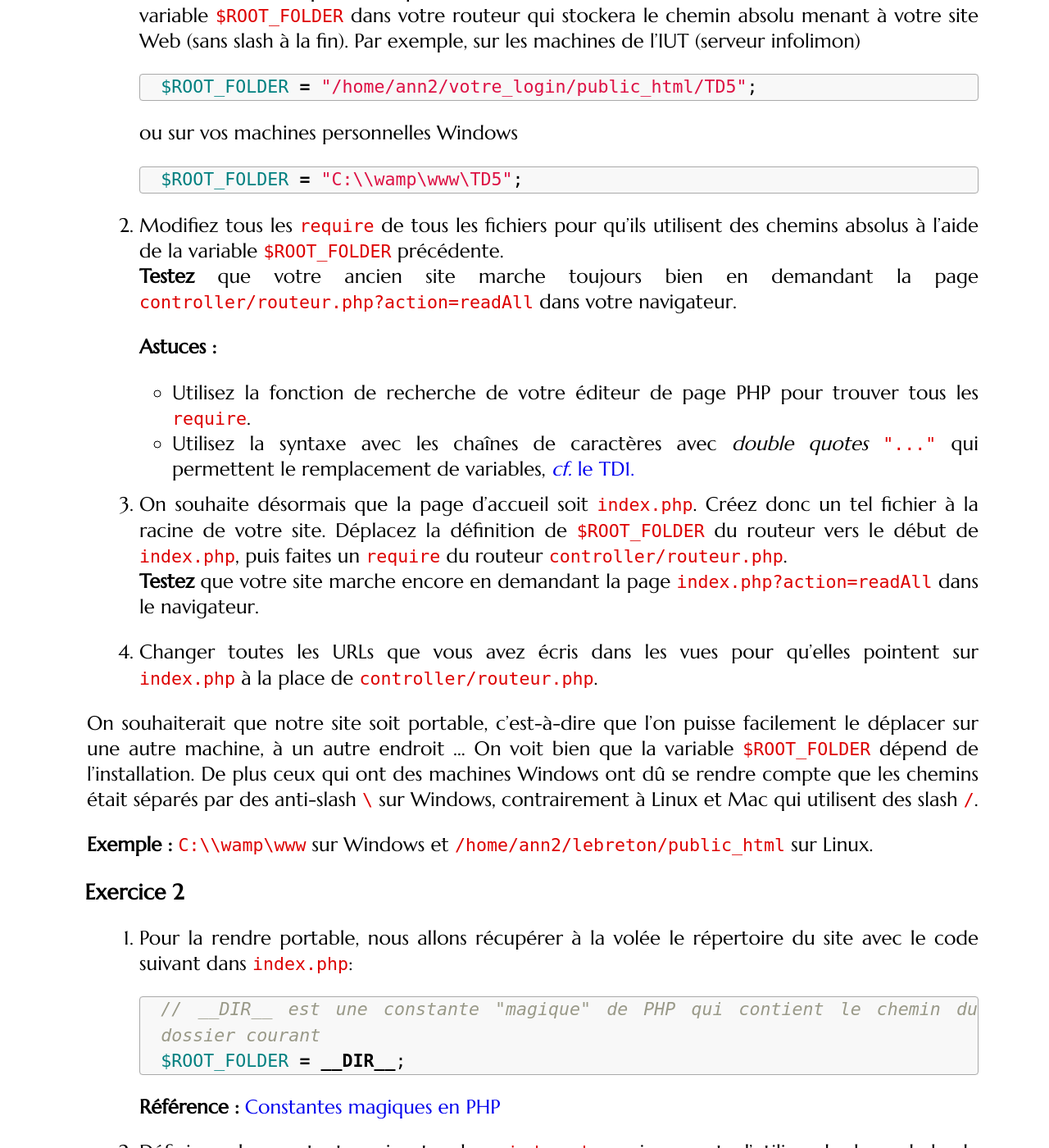
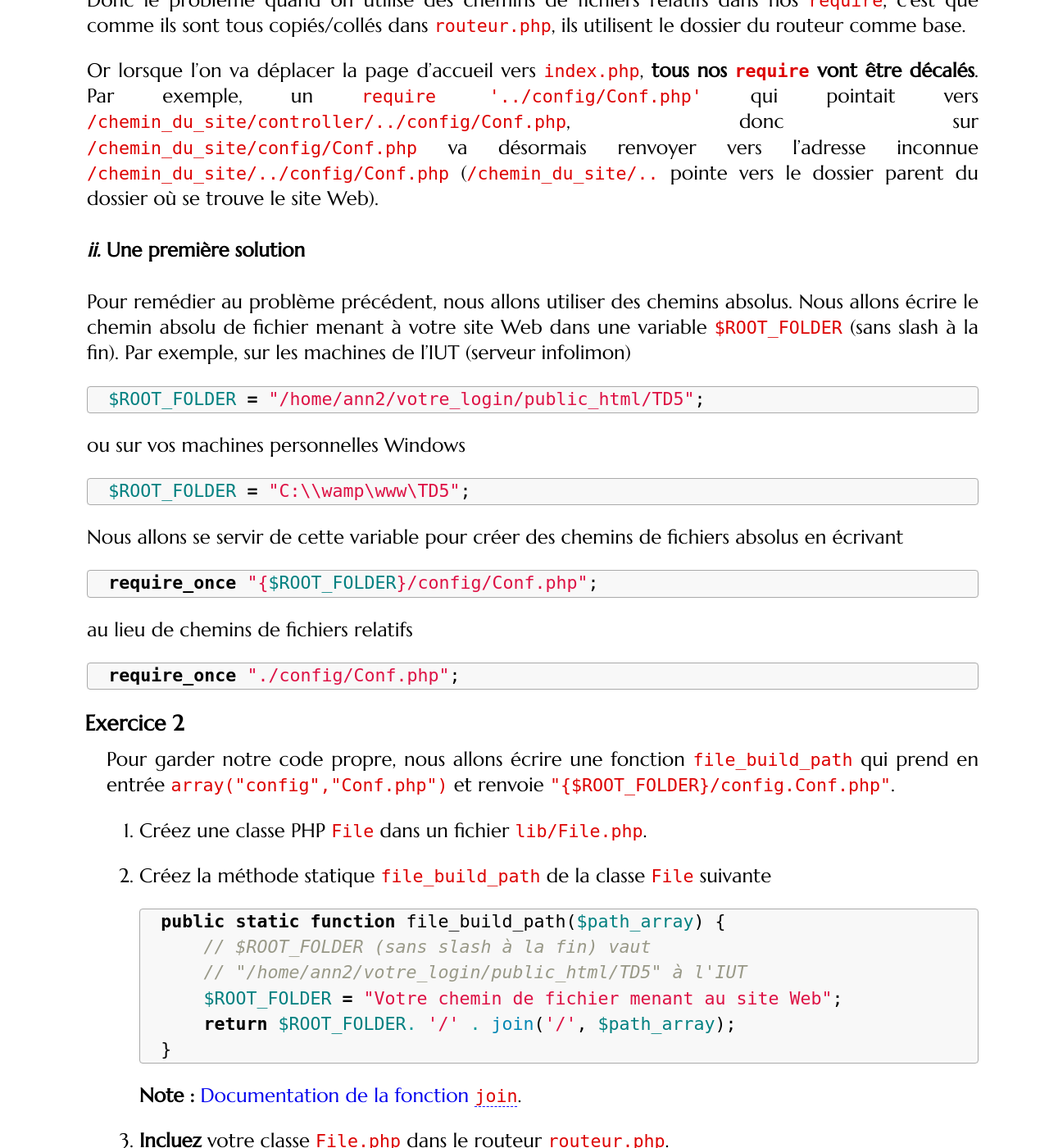
Before and after one commit to romainlebreton/R3.01-DeveloppementWeb, a Jekyll site: the page built from tutorials/tutorial5.md, in a window 1280 px wide and 1400 px high, scrolled down 2188 px. Shown: the whole window at 82% size. Built offline with Jekyll 4.4.1, drawn with Linux system fonts in a browser that asks for light colours; some web fonts are replaced; some of the changed text lies outside the part shown.

Commit message:
Avancée

````diff
--- a/tutorials/tutorial5.md
+++ b/tutorials/tutorial5.md
@@ -24,10 +13,10 @@ Aujourd'hui nous allons développer notre site-école de covoiturage. Au fur et
 mesure que le projet grandit, nous allons bénéficier du modèle MVC qui va nous
 faciliter la tâche de conception.
 
-<!--Le but de ce TD est donc d'avoir un site qui propose une gestion minimale des
-utilisateurs et des trajets proposés en covoiturage. En attendant de pouvoir
-gérer les sessions d'utilisateur, nous allons développer l'interface
-"administrateur" du site.-->
+Le but des TDs 5 & 6 est donc d'avoir un site qui propose une gestion minimale
+des voitures, utilisateurs et trajets proposés en covoiturage. En attendant de
+pouvoir gérer les sessions d'utilisateur, nous allons développer l'interface
+"administrateur" du site.
 
 Ce TD présuppose que vous avez au moins fait les
 [exercices 1 à 6 du TD précédent](tutorial4.html#vue-ajout-dune-voiture),
@@ -48,14 +37,27 @@ contrôleur qui s'en servira comme d'un outil pour générer la page Web ;
    composé de deux parties :
 
    1. le routeur (*e.g.* `controller/routeur.php`) est la page que l'utilisateur
-      demande pour se connecter au site. C'est donc le script PHP de cette page qui
-      est **exécuté**. Cette page est chargée de récupérer l'action envoyée avec la
-      demande de la page et d'appeler le bon code du contrôleur correspondant.
+      demande pour se connecter au site. C'est donc le script PHP de cette page
+      qui est **exécuté**. Cette page est chargée de récupérer l'action envoyée
+      avec la demande de la page et d'appeler le bon code du contrôleur
+      correspondant.
 
-   1. la partie `Voiture` du contrôleur (*e.g.* `controller/ControllerVoiture.php`)
-      contient le code source des actions. C'est donc ici qu'est présente la logique
-      du site Web : on y appelle le modèle pour récupérer/enregistrer des données,
-      on traite ces données, on appelle les vues pour écrire la page Web...
+   1. la partie `Voiture` du contrôleur (*e.g.*
+      `controller/ControllerVoiture.php`) contient le code source des
+      actions. C'est donc ici qu'est présente la logique du site Web : on y
+      appelle le modèle pour récupérer/enregistrer des données, on traite ces
+      données, on appelle les vues pour écrire la page Web...
+
+<div class="exercise">
+
+La semaine dernière, vous aviez dessiné le schéma qui explique comment le
+contrôleur (le routeur et la partie Voiture), le modèle et la vue interagissent
+pour créer la page qui correspond par exemple à l’action read.
+
+Remémorez-vous ce schéma pour pouvoir l'expliquer à votre chargé de TD quand il
+passera le corriger.
+
+</div>
 
 ## Changement de la page d'accueil du site
 
@@ -106,46 +108,66 @@ car il n'y a pas de chemin mais require `./Model.php` ne marche pas.
 
 -->
 
+#### Une première solution
+
+Pour remédier au problème précédent, nous allons utiliser des chemins
+absolus. Nous allons écrire le chemin absolu de fichier menant à votre site Web
+dans une variable `$ROOT_FOLDER` (sans slash à la fin). Par exemple, sur les machines de l'IUT
+(serveur infolimon)
+
+```php?start_inline=1
+$ROOT_FOLDER = "/home/ann2/votre_login/public_html/TD5";
+```
+
+ou sur vos machines personnelles Windows
+
+```php?start_inline=1
+$ROOT_FOLDER = "C:\\wamp\www\TD5";
+```
+
+Nous allons se servir de cette variable pour créer des chemins de fichiers
+absolus en écrivant
+
+```php?start_inline=1
+require_once "{$ROOT_FOLDER}/config/Conf.php";
+```
+
+au lieu de chemins de fichiers relatifs
+
+```php?start_inline=1
+require_once "./config/Conf.php";
+```
+
 <div class="exercise">
 
-1. Pour remédier au problème précédent, nous allons utiliser des chemins
-   absolus. Créez une variable `$ROOT_FOLDER` dans votre routeur qui stockera le
-   chemin absolu menant à votre site Web (sans slash à la fin). Par exemple, sur
-   les machines de l'IUT (serveur infolimon)
-   <!-- ou sur vos machines personnelles Linux -->
+Pour garder notre code propre, nous allons écrire une fonction `file_build_path`
+qui prend en entrée `array("config","Conf.php")` et renvoie
+`"{$ROOT_FOLDER}/config.Conf.php"`.
+
+1. Créez une classe PHP `File` dans un fichier `lib/File.php`.
+
+1. Créez la méthode statique `file_build_path` de la classe `File` suivante
 
    ```php?start_inline=1
-   $ROOT_FOLDER = "/home/ann2/votre_login/public_html/TD5";
+   public static function file_build_path($path_array) {
+       // $ROOT_FOLDER (sans slash à la fin) vaut
+       // "/home/ann2/votre_login/public_html/TD5" à l'IUT
+       $ROOT_FOLDER = "Votre chemin de fichier menant au site Web";
+       return $ROOT_FOLDER. '/' . join('/', $path_array);
+   }
    ```
 
-   ou sur vos machines personnelles Windows
+   **Note :** [Documentation de la fonction `join`](http://php.net/manual/fr/function.join.php).
 
-   ```php?start_inline=1
-   $ROOT_FOLDER = "C:\\wamp\www\TD5";
-   ```
-
-2. Modifiez tous les `require` de tous les fichiers pour qu'ils utilisent des
-chemins absolus à l'aide de la variable `$ROOT_FOLDER` précédente.
-**Testez** que votre ancien site marche toujours bien en demandant la page
-`controller/routeur.php?action=readAll` dans votre navigateur.
-
-   **Astuces :**
-
-   * Utilisez la fonction de recherche de votre éditeur de page PHP
-   pour trouver tous les `require`.
-   * Utilisez la syntaxe avec les chaînes de caractères avec *double quotes*
-     `"..."` qui permettent le remplacement de variables,
-     [*cf.* le TD1.]({{site.baseurl}}/tutorials/tutorial1.html#les-chanes-de-caractres)
-
-   <!-- **Erreurs classiques :** -->
-   <!-- * Utiliser des *simple quotes* `'...'` dans l'adresse des fichiers : la variable -->
-   <!-- `$ROOT_FOLDER` n'est pas remplacée. -->
-   <!-- * Appeler la page `index.php` sans action dans Firefox ; il faut demander une -->
-   <!--   action comme par exemple `readAll` pour que le site marche (pour l'instant). -->
+1. **Incluez** votre classe `File.php` dans le routeur `routeur.php`.
+   **Modifiez** tous les `require` de tous les fichiers pour qu'ils utilisent des
+   chemins absolus en utilisant la méthode `file_build_path`.
+   **Testez** que votre ancien site marche toujours bien en demandant la page
+   `controller/routeur.php?action=readAll` dans votre navigateur.
 
 3. On souhaite désormais que la page d'accueil soit `index.php`. Créez donc un
-   tel fichier à la racine de votre site. Déplacez la définition de
-   `$ROOT_FOLDER` du routeur vers le début de `index.php`, puis faites un
+   tel fichier à la racine de votre site. Déplacez le `require` de `File.php` du
+   routeur vers le début de `index.php`, puis faites un
    `require` du routeur `controller/routeur.php`.
    **Testez** que votre site marche encore en demandant la page
    `index.php?action=readAll` dans le navigateur.
@@ -155,34 +177,53 @@ chemins absolus à l'aide de la variable `$ROOT_FOLDER` précédente.
 
 </div>
 
-On souhaiterait que notre site soit portable, c'est-à-dire que l'on puisse
+#### Une solution portable
+
+On souhaite que notre site soit portable, c'est-à-dire que l'on puisse
 facilement le déplacer sur une autre machine, à un autre endroit ... On voit
-bien que la variable `$ROOT_FOLDER` dépend de l'installation. De plus ceux qui ont des
-machines Windows ont dû se rendre compte que les chemins était séparés par des
-anti-slash `\` sur Windows, contrairement à Linux et Mac qui utilisent des slash
-`/`.
+bien que la variable `$ROOT_FOLDER` dépend de l'installation. De plus ceux qui
+ont des machines Windows ont dû se rendre compte que les chemins était séparés
+par des anti-slash `\` sur Windows, contrairement à Linux et Mac qui utilisent
+des slash `/`.
 
-**Exemple :** `C:\\wamp\www` sur Windows et `/home/ann2/lebreton/public_html` sur Linux.
+**Exemple :** `C:\\wamp\www` sur Windows et `/home/ann2/lebreton/public_html`
+sur Linux.
+
+Pour la rendre portable, nous allons récupérer à la volée le répertoire du site
+avec le code suivant:
+
+```php?start_inline=1
+// __DIR__ est une constante "magique" de PHP qui contient le chemin du dossier courant
+$ROOT_FOLDER = __DIR__;
+```
+
+De même, nous utiliserons la constante PHP `DIRECTORY_SEPARATOR` qui permet
+d'utiliser le bon slash de séparation des chemins selon le système :
+
+```php?start_inline=1
+// DS contient le slash des chemins de fichiers, c'est-à-dire '/' sur Linux et '\' sur Windows
+$DS = DIRECTORY_SEPARATOR;
+```
 
 <div class="exercise">
 
-3. Pour la rendre portable, nous allons récupérer à la volée le répertoire du
-   site avec le code suivant dans `index.php`:
+1. Pour rendre le site Web portable, nous allons récupérer à la volée le
+   répertoire du site avec le code suivant :
 
    ```php?start_inline=1
    // __DIR__ est une constante "magique" de PHP qui contient le chemin du dossier courant
-   $ROOT_FOLDER = __DIR__;
+   // Comme File.php est dans le dossier lib, nous devons redescendre d'un dossier avec '/..'
+   $ROOT_FOLDER = __DIR__ . "/..";
    ```
 
    **Référence :**
      [Constantes magiques en PHP](http://php.net/manual/fr/language.constants.predefined.php)
 
 
-   <!--
-   An prochain : optionel ! Et vérifier si c'est vraiment nécessaire sous Windows ?
-   -->
+   <!-- An prochain : optionel ! Et vérifier si c'est vraiment nécessaire sous
+   Windows ?  -->
 
-2. Définissez la constante suivante dans `index.php` qui permet d'utiliser le
+2. Définissez aussi la constante suivante dans `index.php` qui permet d'utiliser le
 bon slash de séparation des chemins selon le système :
 
    ```php?start_inline=1
@@ -193,24 +234,10 @@ bon slash de séparation des chemins selon le système :
    **Référence :**
      [Constantes prédéfinies en PHP](http://php.net/manual/fr/dir.constants.php)
 
-3. Changez tous vos séparateurs de tous vos `require` par `$DS`.
-**Astuce :**
+3. Il ne reste plus qu'à changer la fonction `file_build_path` pour qu'elle
+   utilise ces deux constantes.
 
-   * Ceci peut être fait en peu de temps en utilisant la fonction de
-     remplacement de votre éditeur (souvent obtenue avec `Ctrl+H`) et le
-     remplacement automatique de variables dans les chaînes entre double
-     guillemets `"`. Essayez d'obtenir par exemple :
-
-     ```php?start_inline=1
-     require "{$ROOT_FOLDER}{$DS}config{$DS}Conf.php";
-     ```
-
-   * (Optionel) Si vous voulez rendre votre code encore plus propre, vous pouvez
-     écrire une fonction `file_build_path` qui prend en entrée
-     `array("config","Conf.php")` et renvoie
-     `"{$ROOT_FOLDER}{$DS}config{$DS}Conf.php"`. Une solution peut être obtenue
-     à l'aide de la fonction PHP
-     [`join`](http://php.net/manual/fr/function.join.php).
+4. **Retestez** votre site Web.
 
 </div>
 
@@ -435,7 +462,8 @@ la page.
    pour -->
    <!-- appeler notre vue générique. -->
 
-4. **Testez** votre action `readAll`.
+4. **Testez** votre action `readAll`. Regardez le code source de la page Web
+   pour vérifier que le HTML généré est correct.
 
 5. Modifiez les autres actions et testez votre site.
 
@@ -476,41 +504,24 @@ Notre réorganisation nous permet aussi de résoudre le problème soulevé plus
 
 <div class="exercise">
 
-Le script `viewAllVoiture.php` sert à écrire la liste des
-voitures. Plutôt que d'avoir une copie de ce script dans
-`viewCreatedVoiture.php`, `viewDeletedVoiture.php` et
-`viewUpdatedVoiture.php`, incluez-le avec un `require`.
+Nous souhaitons créer une vue `created.php` qui affiche le message
 
-**Remarque :** Le fichier `viewDeletedVoiture.php` ne doit plus faire que
-deux lignes maintenant.
+```html
+<p>La voiture a bien été créée !</p>
+```
+
+avant de faire un require de `list.php` puisque cette vue sert à écrire la liste
+des voitures.
+
+1. Créez la vue `created.php` comme expliqué ci-dessus.
+   **Remarque :** La vue `created.php` ne doit plus faire que deux lignes
+   maintenant.
+
+2. Changez l'action `created` du contrôleur pour appeler cette vue.
+   **Attention :** Il faut initialiser la variable `$tab_v` contenant le tableau
+   de toutes les voitures afin qu'elle puisse être affichée dans la vue.
 
 </div>
-
-
-
-
-
-
-
-
-
-
-
-
-
-
-
-
-
-
-
-
-
-
-
-
-
-
 
 ## CRUD pour les voitures
 
@@ -526,33 +537,17 @@ Web) :
 3. créer une voiture dans la BDD : action `created`
 
 
-<!--
-Le site squelette se navigue à partir de la page principale `TD5/index.php` en
-passant des paramètres dans l'URL comme par exemple
-`TD5/index.php?controller=utilisateur\&action=readAll`. La page principale
-`TD5/index.php` contient principalement le code du dispatcher, dont la fonction
-est de charger le bon contrôleur en fonction des paramètres reçus dans
-l'URL. Dans notre exemple, nous avons passé en paramètres
-`controller=utilisateur`, donc le dispatcher chargera le contrôleur
-`ControllerUtilisateur.php`.  Le dispatcher fait lui-même partie du contrôleur
-dans le modèle MVC car il n'affiche ni page HTML (rôle des vues), ni ne manipule
-les données (rôle des modèles).
 
 
-À son tour, le contrôleur chargé va, en fonction de l'action donnée en paramètre dans l'URL, traiter la requête, agir avec le modèle correspondant puis afficher la vue adéquate.
-Dans notre exemple, l'action est 'readAll' et le contrôleur va donc :
 
-* demander au modèle `ModelUtilisateur.php` de lire tous les utilisateurs de la base de donnée ;
-* initialiser une variable `$tab_util` ;
-* charger la vue `utilisateur/list.php` dont la tâche est d'afficher une belle page HTML avec le contenu de `$tab_util`.
 
-Pour l'instant, notre site ne sait que traiter les actions 'read' (recherche), 'readAll' (liste) et 'insert' (création) pour les utilisateurs.
 
-<div class="exercise">
-Prendre le temps de vérifier que l'on comprend bien le site squelette donné et son organisation. En cas de doute, relire le TD précédent, Googler la partie du code mystérieuse ou demander à votre professeur.
-</div>
 
--->
+
+
+
+
+
 
 On veut rajouter un comportement par défaut pour la page d'accueil ; nous allons
 faire en sorte qu'un utilisateur qui arrive sur `index.php` voit la même page
````
Also changed, not shown: other parts of tutorials/tutorial5.md (+0 -11 lines).
